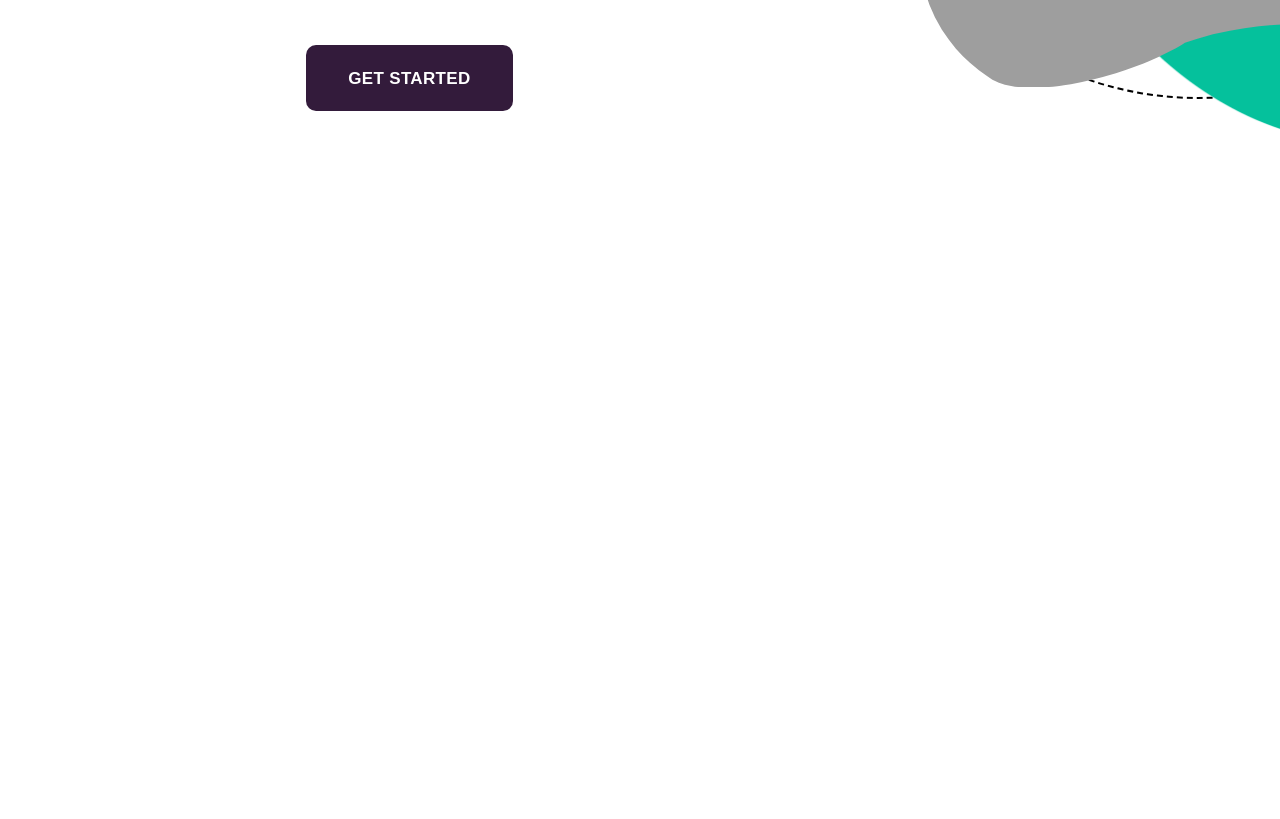
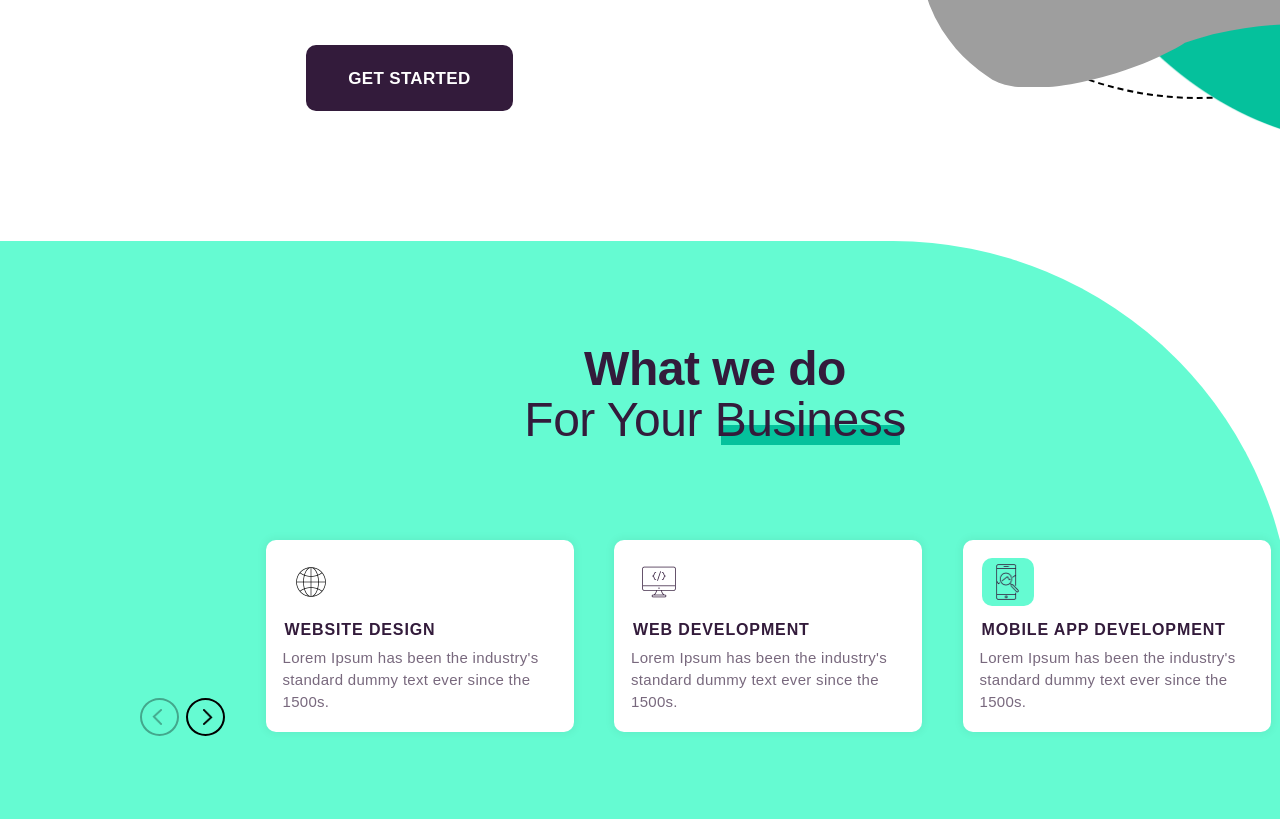
Before and after one commit to oopchop/agency, a plain HTML site: page agency-website/index.html in a window 1280 px wide. Shown: the part 654-1473 px from the top of the page. Before the commit the page ends 895 px from the top, so only its background shows below. Drawn offline with nearby package versions, Linux system fonts and the light colour scheme; grey boxes are pictures that could not be loaded; a web font is replaced by a local one.

Commit message:
end static slider

```diff
--- a/agency-website/assets/style.css
+++ b/agency-website/assets/style.css
@@ -185,3 +185,155 @@ body{
     letter-spacing: .02em;
     margin-top: 53px;
 }
+
+/* Slider */
+
+.slider{
+    width: 1400px;
+    height: 578px;
+    /*margin-left: 270px;*/
+    margin: 0 auto;
+}
+
+.slider__bg{
+
+    width: 1293px;
+    height: 578px;
+    background: #65FBD2;
+    border-radius: 0 400px 0 0;
+}
+
+#slider__header__underline{
+    width: 159px;
+    border: 10px solid #05C19C;
+    margin-left: 721px;
+    position: relative;
+    bottom: 20px;
+    z-index: 0;
+}
+
+#slider__header__big{
+    position: relative;
+    width: 390px;
+    height: 102px;
+    font-weight: 700;
+    font-size: 48px;
+    line-height: 51px;
+    letter-spacing: -.01em;
+    text-align: center;
+    margin-left: 520px;
+    padding-top: 102px;
+    z-index: 1;
+}
+
+#slider__header__small{
+    font-weight: 300;
+}
+
+/* Slider__content */
+
+.slider__content{
+    position: relative;
+    bottom: 20px;
+    width: 1479px;
+    height: 192px;
+    margin: 95px 0 0 140px;
+    display: flex;
+    justify-content: space-between;
+    align-items: flex-end;
+}
+
+.slider__content__arrows{
+    display: flex;
+    justify-content: space-between;
+    width: 85px;
+    height: 34px;
+}
+
+.slider__content__arrows__arrow{
+    display: flex;
+    align-items: center;
+    width: 35px;
+    height: 34px;
+    border: 2px solid black;
+    border-radius: 50%;
+}
+
+.slider__content__arrows__img{
+    width: 10px;
+    height: 16px;
+}
+
+.left__arrow{
+    opacity: .33;
+}
+
+.right__img{
+    margin-left: 15px;
+}
+
+.left__img{
+    transform: rotate(180deg);
+    margin-left: 10px;
+}
+
+.slider__content__block{
+    width: 308px;
+    height: 192px;
+    background: #FFFF;
+    box-shadow: 0 0 9px 2px rgba(0, 0, 0, 0.05);
+    border-radius: 10px;
+}
+
+.slider__content__block__image{
+    width: 52px;
+    height: 48px;
+    display: flex;
+    justify-content: center;
+    align-items: center;
+    margin: 18px 0 0 19px;
+    border-radius: 10px;
+}
+
+.slider__content__block__title{
+    font-weight: 700;
+    line-height: 21.97px;
+    letter-spacing: 0.055em;
+    margin: 13px 0 0 19px;
+    text-transform: uppercase;
+    font-size: 16px;
+}
+
+.slider__content__block__text{
+    font-weight: 300;
+    font-size: 15px;
+    line-height: 21.79px;
+    letter-spacing: .02em;
+    opacity: .66;
+    width: 275px;
+    margin: 6px 0 0 17px;
+}
+
+.mobile__block{
+    background: #65FBD2;
+}
+
+#slider__content__block__image__internet{
+    width: 30px;
+    height: 30px;
+}
+
+#slider__content__block__image__develop{
+    width: 34px;
+    height: 34px;
+}
+
+#slider__content__block__image__mobile{
+    width: 23.41px;
+    height: 35.45px;
+}
+
+#slider__content__block__image__rocket{
+    width: 36px;
+    height: 36px;
+}
--- a/agency-website/index.html
+++ b/agency-website/index.html
@@ -52,5 +52,59 @@
             </div>
         </div>
     </div>
+    <div class="slider">
+        <div class="slider__bg">
+            <h1 id="slider__header__big">What we do <br>
+                <span id="slider__header__small">For Your Business</span>
+            </h1>
+            <hr id="slider__header__underline">
+            <div class="slider__content">
+                <div class="slider__content__arrows">
+                    <div class="slider__content__arrows__arrow left__arrow">
+                        <img class="slider__content__arrows__img left__img" src="assets/images/arrow.png" alt="">
+                    </div>
+                    <div class="slider__content__arrows__arrow right__arrow">
+                        <img class="slider__content__arrows__img right__img" src="assets/images/arrow.png" alt="">
+                    </div>
+                </div>
+                <div class="slider__content__block">
+                    <div class="slider__content__block__image">
+                        <img src="assets/images/internet.png" alt="" id="slider__content__block__image__internet">
+                    </div>
+                    <h2 class="slider__content__block__title">Website Design</h2>
+                    <p class="slider__content__block__text">Lorem Ipsum has been
+                        the industry's standard
+                        dummy text ever since the 1500s.</p>
+                </div>
+                <div class="slider__content__block">
+                    <div class="slider__content__block__image">
+                        <img src="assets/images/web_development.png" alt="" id="slider__content__block__image__develop">
+                    </div>
+                    <h2 class="slider__content__block__title">Web Development</h2>
+                    <p class="slider__content__block__text">Lorem Ipsum has been
+                        the industry's standard
+                        dummy text ever since the 1500s.</p>
+                </div>
+                <div class="slider__content__block">
+                    <div class="slider__content__block__image mobile__block">
+                        <img src="assets/images/mobilephone.png" alt="" id="slider__content__block__image__mobile">
+                    </div>
+                    <h2 class="slider__content__block__title">Mobile APP Development</h2>
+                    <p class="slider__content__block__text">Lorem Ipsum has been
+                        the industry's standard
+                        dummy text ever since the 1500s.</p>
+                </div>
+                <div class="slider__content__block">
+                    <div class="slider__content__block__image">
+                        <img src="assets/images/rocket.png" alt="" id="slider__content__block__image__rocket">
+                    </div>
+                    <h2 class="slider__content__block__title">Marketing</h2>
+                    <p class="slider__content__block__text">Lorem Ipsum has been
+                        the industry's standard
+                        dummy text ever since the 1500s.</p>
+                </div>
+            </div>
+        </div>
+    </div>
 </body>
 </html>
```
Also changed, not shown: agency-website/assets/images/arrow.png (added), agency-website/assets/images/internet.png (added), agency-website/assets/images/mobilephone.png (added), agency-website/assets/images/rocket.png (added), agency-website/assets/images/web_development.png (added).
